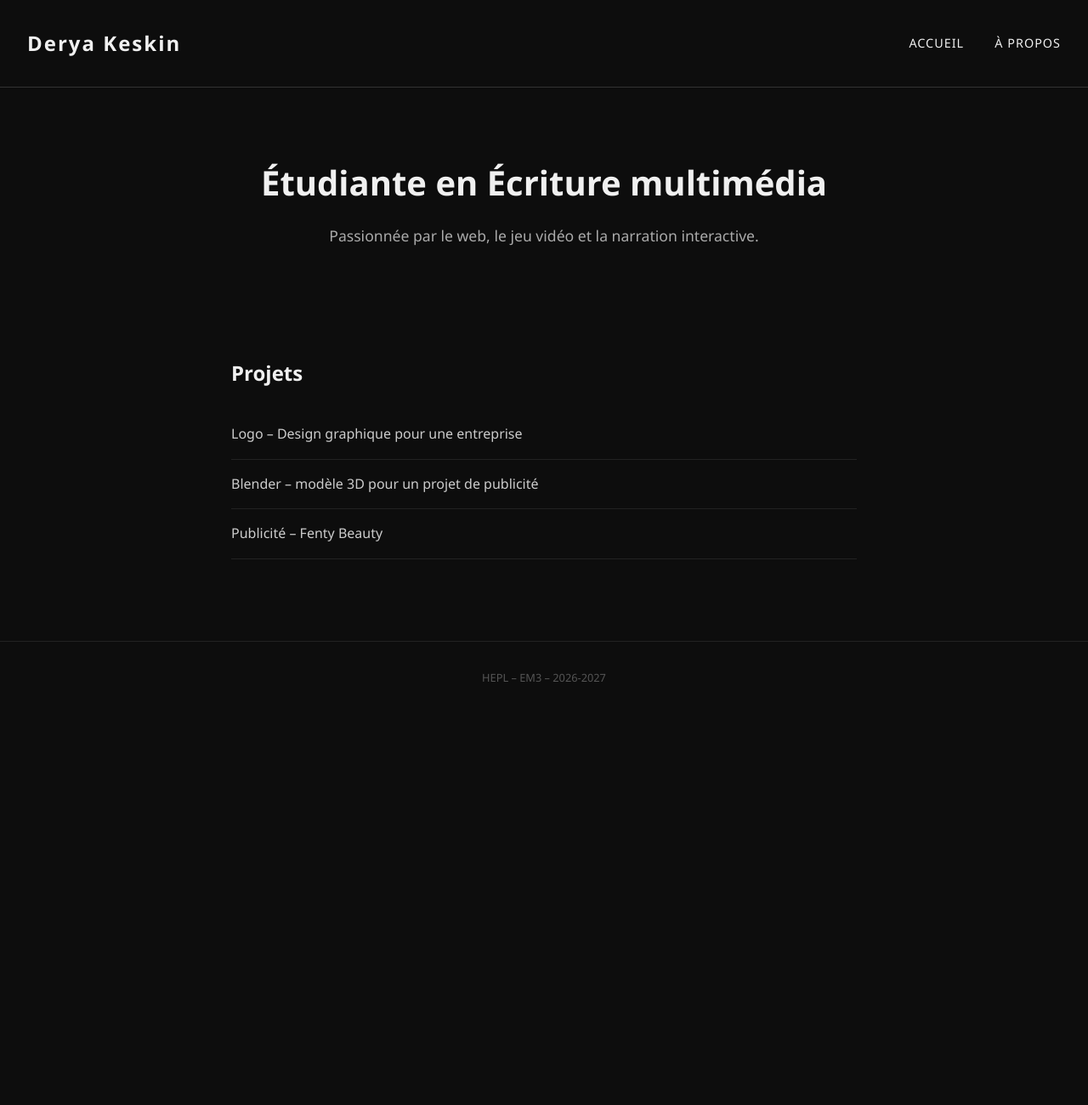
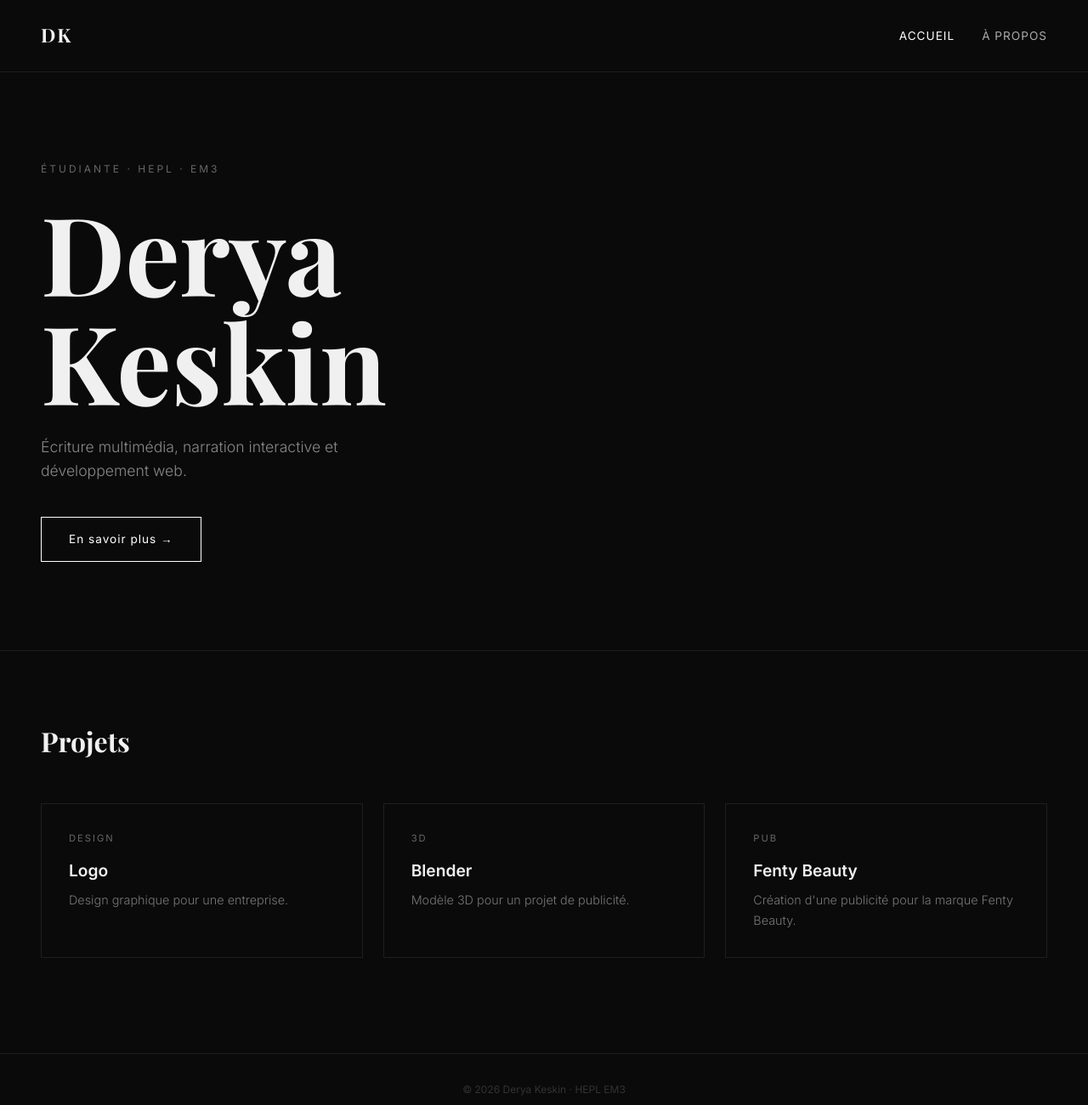
Before and after one commit to beruzr/portfolio-exo, a plain HTML site: page index.html in a window 1280 px wide. Shown: the whole page at 85% size. Before the commit the page ends 839 px from the top, so only its background shows below. Drawn offline with nearby package versions, Linux system fonts and the light colour scheme.

Commit message:
Améliore le design : nouvelle typographie et mise en page

```diff
--- a/index.html
+++ b/index.html
@@ -4,32 +4,56 @@
     <meta charset="UTF-8" />
     <meta name="viewport" content="width=device-width, initial-scale=1.0" />
     <title>Derya Keskin – Portfolio</title>
+    <link rel="preconnect" href="https://fonts.googleapis.com" />
+    <link
+      href="https://fonts.googleapis.com/css2?family=Inter:wght@300;400;600&family=Playfair+Display:wght@700&display=swap"
+      rel="stylesheet"
+    />
     <link rel="stylesheet" href="style.css" />
   </head>
   <body>
-    <header>
-      <h1>Derya Keskin</h1>
     <nav>
-        <a href="index.html">Accueil</a>
-        <a href="a-propos.html">À propos</a>
+      <span class="logo">DK</span>
+      <ul>
+        <li><a href="index.html" class="active">Accueil</a></li>
+        <li><a href="a-propos.html">À propos</a></li>
+      </ul>
     </nav>
-    </header>
-    <main>
+
     <section class="hero">
-        <h2>Étudiante en Écriture multimédia</h2>
-        <p>Passionnée par le web, le jeu vidéo et la narration interactive.</p>
+      <div class="hero-text">
+        <p class="tag">Étudiante · HEPL · EM3</p>
+        <h1>Derya<br />Keskin</h1>
+        <p class="subtitle">
+          Écriture multimédia, narration interactive et développement web.
+        </p>
+        <a href="a-propos.html" class="btn">En savoir plus →</a>
+      </div>
     </section>
+
     <section class="projets">
       <h2>Projets</h2>
-        <ul>
-          <li>Logo – Design graphique pour une entreprise</li>
-          <li>Blender – modèle 3D pour un projet de publicité</li>
-          <li>Publicité – Fenty Beauty</li>
-        </ul>
+      <div class="grid">
+        <div class="card">
+          <span class="card-tag">Design</span>
+          <h3>Logo</h3>
+          <p>Design graphique pour une entreprise.</p>
+        </div>
+        <div class="card">
+          <span class="card-tag">3D</span>
+          <h3>Blender</h3>
+          <p>Modèle 3D pour un projet de publicité.</p>
+        </div>
+        <div class="card">
+          <span class="card-tag">Pub</span>
+          <h3>Fenty Beauty</h3>
+          <p>Création d'une publicité pour la marque Fenty Beauty.</p>
+        </div>
+      </div>
     </section>
-    </main>
+
     <footer>
-      <p>HEPL – EM3 – 2026-2027</p>
+      <p>© 2026 Derya Keskin · HEPL EM3</p>
     </footer>
   </body>
 </html>
--- a/style.css
+++ b/style.css
@@ -5,88 +5,209 @@
 }
 
 body {
-  background-color: #0d0d0d;
+  background-color: #0a0a0a;
   color: #f0f0f0;
-  font-family: "Segoe UI", sans-serif;
+  font-family: "Inter", sans-serif;
   line-height: 1.6;
 }
 
-header {
+/* NAV */
+nav {
   display: flex;
   justify-content: space-between;
   align-items: center;
-  padding: 2rem;
-  border-bottom: 1px solid #333;
+  padding: 1.5rem 3rem;
+  border-bottom: 1px solid #1e1e1e;
+  position: sticky;
+  top: 0;
+  background: #0a0a0a;
+  z-index: 10;
 }
 
-header h1 {
-  font-size: 1.5rem;
+.logo {
+  font-family: "Playfair Display", serif;
+  font-size: 1.4rem;
   letter-spacing: 2px;
 }
 
+nav ul {
+  list-style: none;
+  display: flex;
+  gap: 2rem;
+}
+
 nav a {
-  color: #f0f0f0;
+  color: #aaa;
   text-decoration: none;
-  margin-left: 2rem;
-  font-size: 0.9rem;
+  font-size: 0.85rem;
   text-transform: uppercase;
   letter-spacing: 1px;
+  transition: color 0.2s;
 }
 
-nav a:hover {
+nav a:hover,
+nav a.active {
   color: #fff;
-  text-decoration: underline;
 }
 
+/* HERO */
 .hero {
-  padding: 5rem 2rem;
-  text-align: center;
+  min-height: 85vh;
+  display: flex;
+  align-items: center;
+  padding: 4rem 3rem;
 }
 
-.hero h2 {
-  font-size: 2.5rem;
-  margin-bottom: 1rem;
+.tag {
+  font-size: 0.75rem;
+  text-transform: uppercase;
+  letter-spacing: 3px;
+  color: #666;
+  margin-bottom: 1.5rem;
 }
 
-.hero p {
-  color: #aaa;
-  font-size: 1.1rem;
+.hero h1 {
+  font-family: "Playfair Display", serif;
+  font-size: clamp(4rem, 10vw, 8rem);
+  line-height: 1;
+  margin-bottom: 1.5rem;
 }
 
+.subtitle {
+  color: #888;
+  font-size: 1.1rem;
+  max-width: 450px;
+  margin-bottom: 2.5rem;
+  font-weight: 300;
+}
+
+.btn {
+  display: inline-block;
+  padding: 0.9rem 2rem;
+  border: 1px solid #fff;
+  color: #fff;
+  text-decoration: none;
+  font-size: 0.85rem;
+  letter-spacing: 1px;
+  transition:
+    background 0.2s,
+    color 0.2s;
+}
+
+.btn:hover {
+  background: #fff;
+  color: #0a0a0a;
+}
+
+/* PROJETS */
 .projets {
-  padding: 3rem 2rem;
-  max-width: 800px;
-  margin: 0 auto;
+  padding: 5rem 3rem;
+  border-top: 1px solid #1e1e1e;
 }
 
 .projets h2 {
-  margin-bottom: 1.5rem;
-  font-size: 1.5rem;
+  font-family: "Playfair Display", serif;
+  font-size: 2rem;
+  margin-bottom: 3rem;
 }
 
-.projets ul {
-  list-style: none;
+.grid {
+  display: grid;
+  grid-template-columns: repeat(auto-fit, minmax(260px, 1fr));
+  gap: 1.5rem;
 }
 
-.projets li {
-  padding: 1rem 0;
-  border-bottom: 1px solid #222;
-  color: #ccc;
+.card {
+  border: 1px solid #1e1e1e;
+  padding: 2rem;
+  transition:
+    border-color 0.2s,
+    transform 0.2s;
 }
 
+.card:hover {
+  border-color: #444;
+  transform: translateY(-4px);
+}
+
+.card-tag {
+  font-size: 0.7rem;
+  text-transform: uppercase;
+  letter-spacing: 2px;
+  color: #666;
+  display: block;
+  margin-bottom: 0.8rem;
+}
+
+.card h3 {
+  font-size: 1.2rem;
+  margin-bottom: 0.5rem;
+}
+
+.card p {
+  color: #777;
+  font-size: 0.9rem;
+  font-weight: 300;
+}
+
+/* À PROPOS */
+.apropos {
+  padding: 5rem 3rem;
+  max-width: 900px;
+}
+
+.apropos h1 {
+  font-family: "Playfair Display", serif;
+  font-size: clamp(2.5rem, 6vw, 5rem);
+  margin-bottom: 2rem;
+  line-height: 1.1;
+}
+
+.apropos .intro {
+  color: #aaa;
+  font-size: 1.1rem;
+  font-weight: 300;
+  max-width: 600px;
+  margin-bottom: 4rem;
+  line-height: 1.8;
+}
+
+.competences {
+  padding: 3rem;
+  border-top: 1px solid #1e1e1e;
+}
+
+.competences h2 {
+  font-family: "Playfair Display", serif;
+  font-size: 1.8rem;
+  margin-bottom: 2rem;
+}
+
+.competences-grid {
+  display: grid;
+  grid-template-columns: repeat(auto-fit, minmax(200px, 1fr));
+  gap: 1rem;
+}
+
+.comp-item {
+  border: 1px solid #1e1e1e;
+  padding: 1.5rem;
+  font-size: 0.9rem;
+  color: #aaa;
+  font-weight: 300;
+  transition: border-color 0.2s;
+}
+
+.comp-item:hover {
+  border-color: #444;
+}
+
+/* FOOTER */
 footer {
   text-align: center;
   padding: 2rem;
-  color: #555;
-  font-size: 0.8rem;
-  border-top: 1px solid #222;
-  margin-top: 3rem;
+  color: #333;
+  font-size: 0.75rem;
+  border-top: 1px solid #1e1e1e;
+  margin-top: 2rem;
 }
-a {
-  color: #fff;
-  text-decoration: none;
-}
-
-a:hover {
-  text-decoration: underline;
-}
```
Also changed, not shown: a-propos.html (+30 -21 lines). Lines whose indentation alone changed are shown as unchanged.
